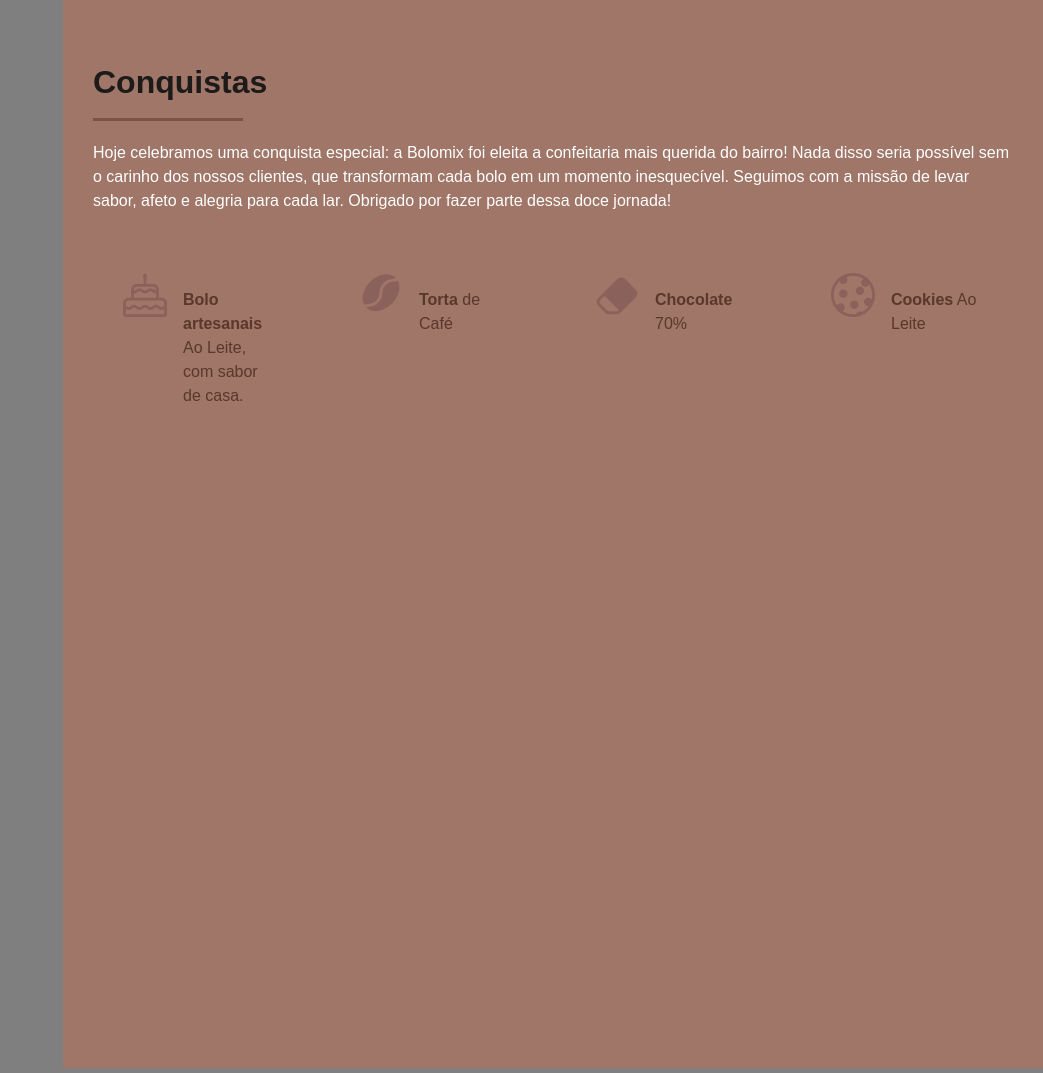
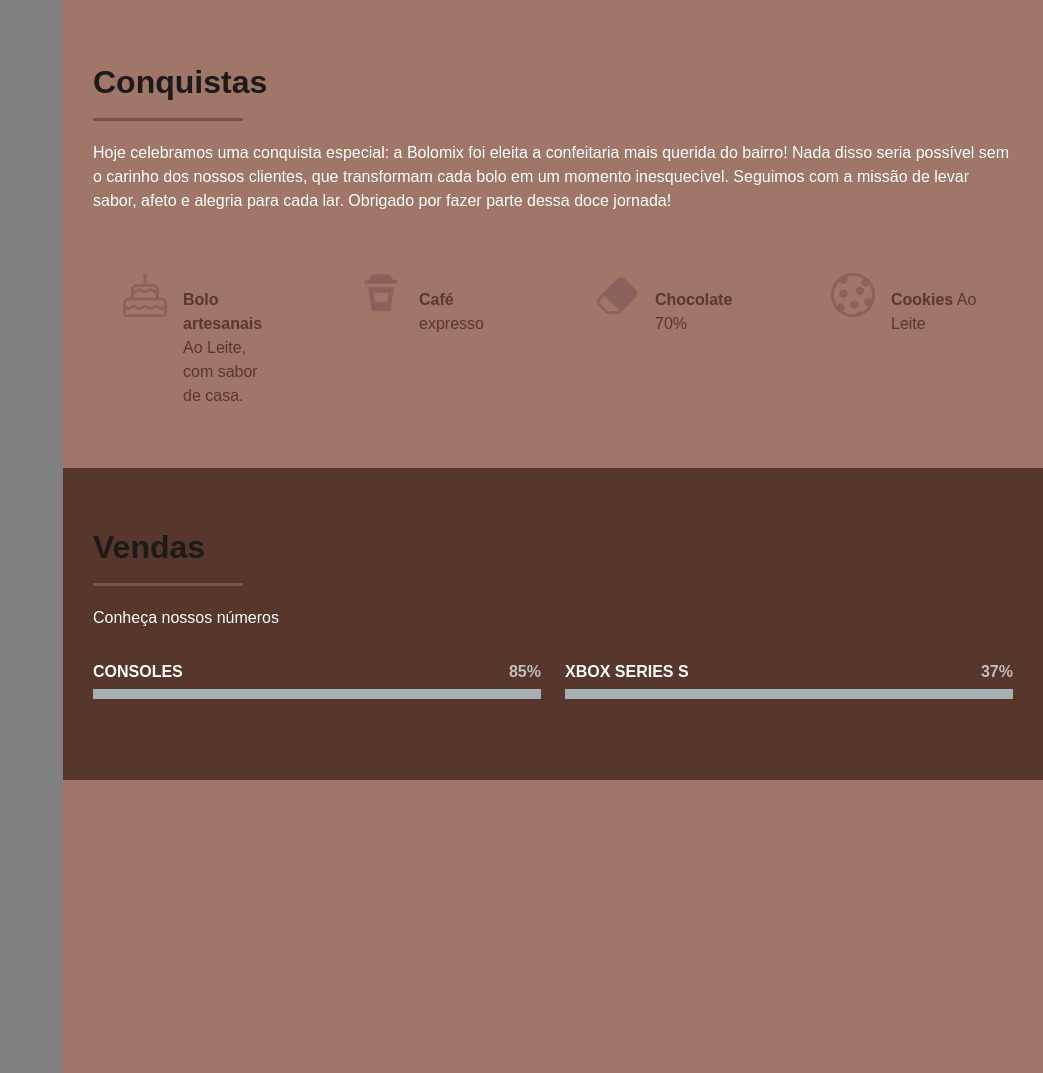
Before and after one commit to kami-borges/kami-borges, a plain HTML site: page index.html in a window 1280 px wide. Shown: the part 1433-2506 px from the top of the page, without its empty margins (237-1280 px from the left). Drawn offline with nearby package versions, Linux system fonts and the light colour scheme; a script that the page names is missing; a web font is replaced by a local one.

Commit message:
HABILIDADES

```diff
--- a/css/style.css
+++ b/css/style.css
@@ -421,3 +421,34 @@ section {
     color: var(--fundo-claro);
     transition: ease-in-out .5s;
 }
+
+/* vendas // Skills = Habilidades */
+.skills .progress {
+    height: 60px;
+    display: block;
+    background: none;
+    border-radius: 0;
+}
+
+.skills .progress .skill {
+    padding: 0;
+    margin: 0 0 5px 0;
+    text-transform: uppercase;
+    display: block;
+    color: #ffffff;
+    font-weight: 800;
+    font-size: 16px;
+}
+
+.skills .progress .skill .val {
+    font-style: normal;
+    float: right;
+    color: #c0c0c0;
+    font-weight: 800;
+    font-size: 16px;
+}
+
+.skills .progress-bar-bg {
+    background: #a6afb4;
+    height: 10px;
+}
--- a/index.html
+++ b/index.html
@@ -259,14 +259,14 @@
 
                     <div class="count-box">
 
-                        <i class="count-box-i bx bxs-coffee-bean"></i>
+                        <i class="count-box-i bx bxs-coffee-togo"></i>
 
                         <span class="purecounter" data-purecounter-start="0" data-purecounter-end="27" data-purecounter-duration="2">
                         </span>
 
                         <p>
-                            <strong>Torta</strong>
-                            de Café
+                            <strong>Café</strong>
+                            expresso
                         </p>
 
                     </div>
@@ -307,15 +307,67 @@
                     </div>
                 </article>
 
-</article>
 
-
+            </div>
+        </div>
 
     </section>
 
     <!-- Habilidades / Top Produtos Vendidos -->
-    <section id="skills" class="skills">
+    <section id="skills" class="skills section-bg">
+        <div class="container">
 
+            <div class="section-title">
+                <h2> Vendas </h2>
+                <p>
+                    Conheça nossos números
+                </p>
+            </div>
+
+            <div class="row skills-content">
+
+
+                <!-- Primeira Coluna -->
+                <div class="col-lg-6" data-aos="fade-up">
+
+                    <div class="progress">
+                        <span class="skill">
+                            Consoles
+                            <i class="val">85%</i>
+                        </span>
+                        <div class="progress-bar-bg">
+                            <div class="progress-bar" role="progressbar" aria-valuenow="85" aria-valuemin="0"
+                                aria-valuemax="100"> </div>
+                        </div>
+                    </div>
+
+
+
+
+
+                </div> <!-- fim col-lg-6 -->
+
+                <!-- Segunda Coluna -->
+                <div class="col-lg-6" data-aos="fade-up" data-aos-delay="100">
+
+                    <div class="progress">
+                        <span class="skill">
+                            XBOX Series S
+                            <i class="val">37%</i>
+                        </span>
+                        <div class="progress-bar-bg">
+                            <div class="progress-bar" role="progressbar" aria-valuenow="37" aria-valuemin="0"
+                                aria-valuemax="100"> </div>
+                        </div>
+                    </div>
+
+
+
+
+
+                </div>
+            </div> <!-- skills-content -->
+        </div>
     </section>
 
     <!-- Portfolio / Galeria -->
--- a/js/script.js
+++ b/js/script.js
@@ -58,5 +58,21 @@
 
   new PureCounter();
 
+  /* Função Waypoints */
+  // JS para Skills = Habilidades ou vendas
 
+   let skilsContent = select('.skills-content');
+   if (skilsContent) { //verifica o elemento existe
+    new Waypoint({ //cria uma instancia
+        element: skilsContent,
+        offset: '80%',
+        handler: function(direction) {
+        let progress = select('.progress .progress-bar,true');
+        progress.forEach((el) => {
+            el.style.width = el.getAttribute('aria-valuenow') +'%'
+        });
+
+        }
+    })
+   }
 })()
```
